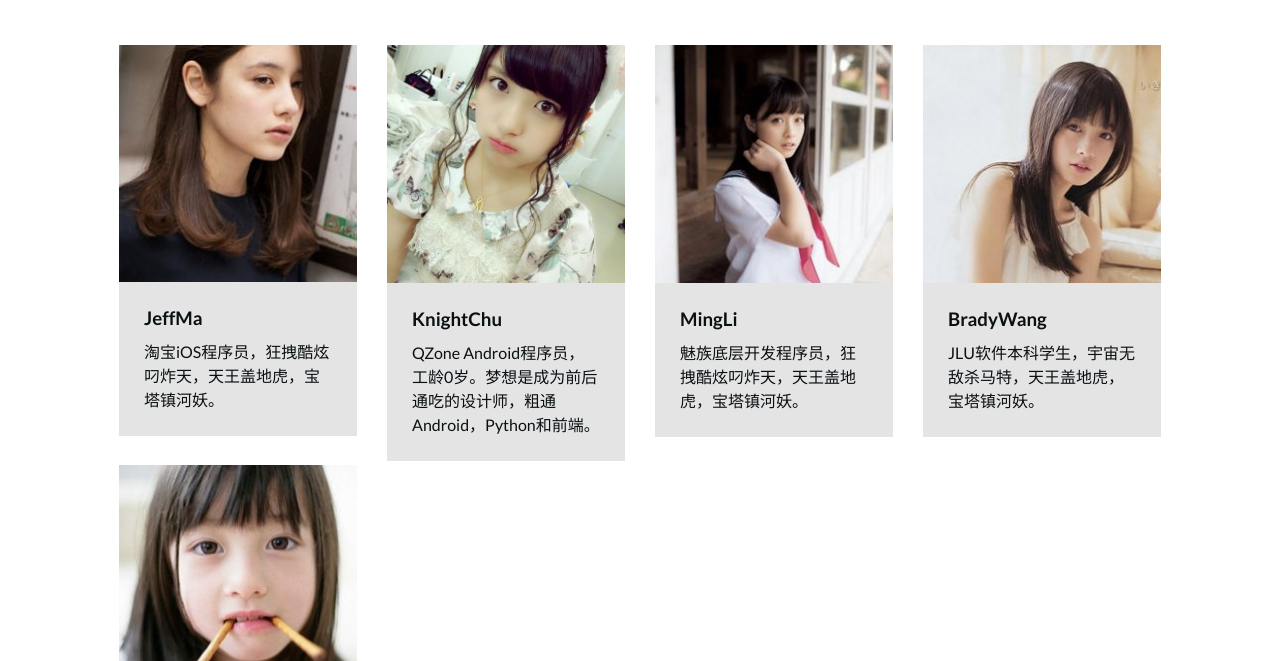
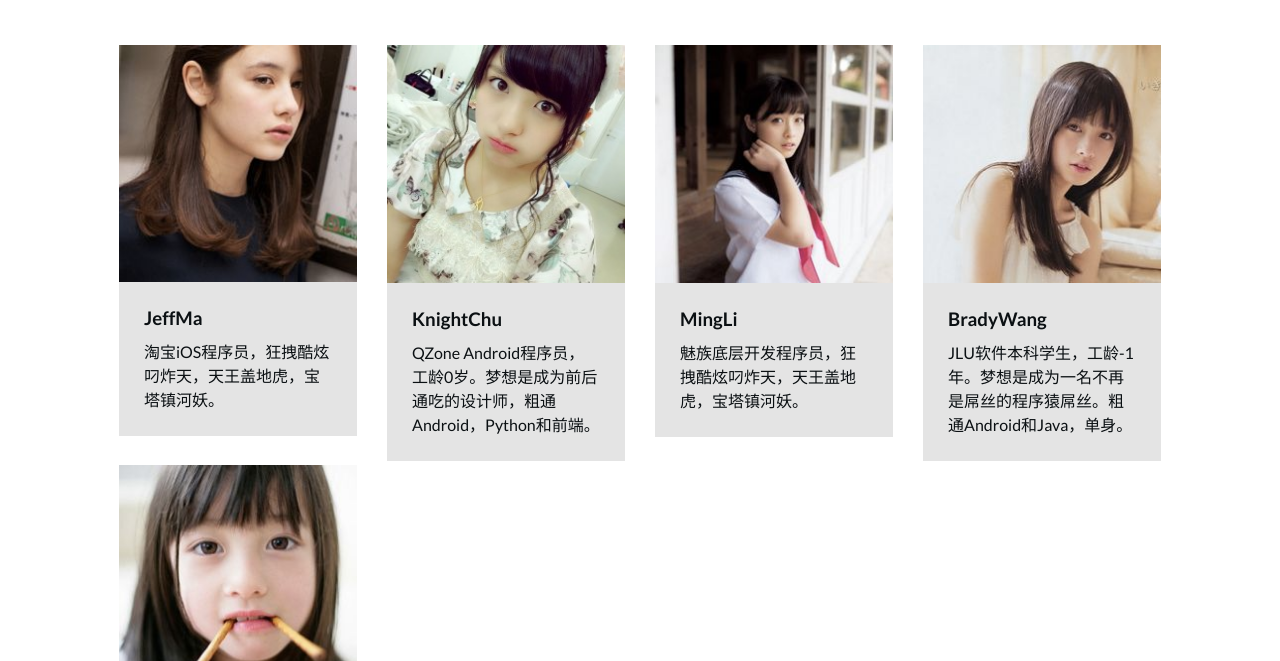
Before and after one commit to CodingingStudio/CodingingStudio.github.io, a plain HTML site: page index.html in a window 1280 px wide. Shown: the part 139-800 px from the top of the page. Drawn offline with Linux system fonts and the light colour scheme.

Commit message:
Update bradywang info

```diff
--- a/index.html
+++ b/index.html
@@ -50,7 +50,7 @@
 						<li>
 							<figure>
 								<img src="img/thumb/4.jpeg" alt="img04"/>
-								<figcaption><h3>BradyWang</h3><p>JLU软件本科学生，宇宙无敌杀马特，天王盖地虎，宝塔镇河妖。</p></figcaption>
+								<figcaption><h3>BradyWang</h3><p>JLU软件本科学生，工龄-1年。梦想是成为一名不再是屌丝的程序猿屌丝。粗通Android和Java，单身。</p></figcaption>
 							</figure>
 						</li>
 						<li>
@@ -93,8 +93,8 @@
 						<li>
 							<figure>
 								<figcaption>
-									<h3>Chillwave nihil occupy</h3>
-									<p>Vice cliche locavore mumblecore vegan wayfarers asymmetrical letterpress hoodie mustache. Shabby chic lomo polaroid, scenester 8-bit Portland Pitchfork VHS tote bag.</p>
+									<h3>Bradywang</h3>
+									<p>软件本科学生，工龄-1年。梦想是成为一名不再是屌丝的程序猿屌丝。粗通Android和Java，单身。</p>
 								</figcaption>
 							</figure>
 						</li>
```
